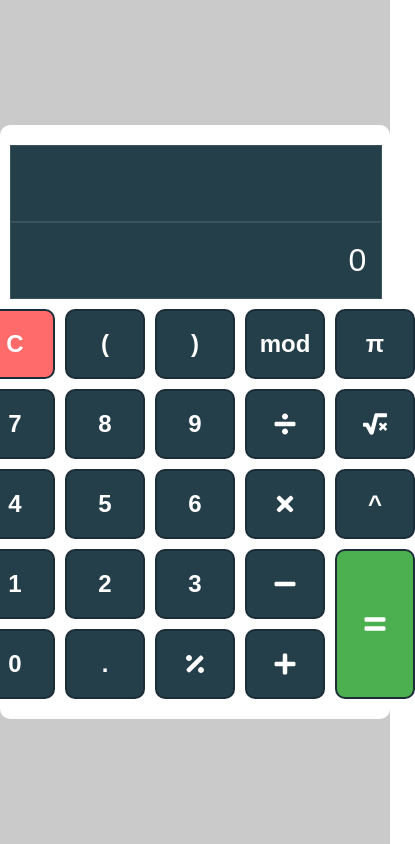
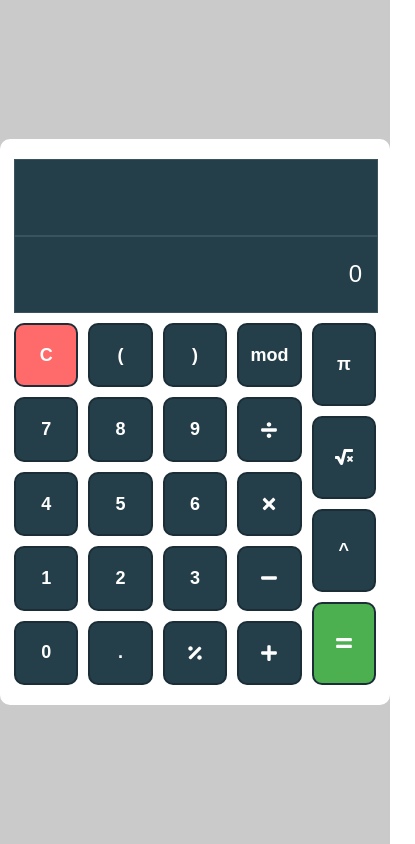
Before and after one commit to michelleGomes85/react-calculator, a React (Create React App) app: page / in a window 390 px wide. Shown: the whole page, 415 px wide, since content can reach past the window. Built offline with nearby package versions, Linux system fonts and the light colour scheme.

Commit message:
adding responsiveness to the calculator

```diff
--- a/src/components/Button/styles.js
+++ b/src/components/Button/styles.js
@@ -1,16 +1,17 @@
 import styled from 'styled-components';
 
 export const ButtonContainer = styled.button`
-
-    width: 80px;
-    height: ${(props) => (props.className === 'button-equals' ? '150px' : '70px')};
+  flex: 1;
+  aspect-ratio: 1 / 1; /* quadrado */
+  min-width: 60px;     /* evita que fiquem pequenos demais */
+  max-width: 100px;
 
   background-color: ${(props) =>
     props.className === 'button-clear'
       ? '#FF6B6B'
       : props.className === 'button-equals'
       ? '#4CAF50'
-            : '#243F4A'}; // Cor padrão
+      : '#243F4A'};
 
   color: #FFFFFF;
   font-size: 24px;
@@ -26,25 +27,14 @@ export const ButtonContainer = styled.button`
   gap: 10px;
 
   &:hover {
-        background-color: ${(props) =>
-            props.className === 'button-clear'
-                ? '#FF4C4C'
-                : props.className === 'button-equals'
-                ? '#45A049'
-                : '#2F4F5E'};
     transform: scale(1.05);
   }
 
   &:active {
-        background-color: ${(props) =>
-
-            props.className === 'button-clear'
-
-                ? '#E53E3E'
-                : props.className === 'button-equals'
-                ? '#3D8B40'
-                : '#1B2E38'};
-
     transform: scale(0.95);
   }
+
+  @media (max-width: 600px) {
+    font-size: 18px;
+  }
 `;
--- a/src/components/Input/styles.js
+++ b/src/components/Input/styles.js
@@ -24,5 +24,9 @@ export const InputContainer = styled.div`
     color: #FFFFFF;
     padding-right: 15px;
     outline: none;
+
+    @media (max-width: 600px) {
+      font-size: 24px;
+    }
   }
 `;
--- a/src/styles.js
+++ b/src/styles.js
@@ -15,10 +15,10 @@ export const ContainerInput = styled.div`
 `
 
 export const ContainerButtons = styled.div`
-    display: flex;
-    gap: 10px;
-    justify-content: center;
-`
+  display: flex;
+  flex-wrap: wrap;
+  gap: 10px;
+`;
 
 export const Content = styled.div`
 
@@ -31,14 +31,17 @@ export const Content = styled.div`
     display: flex;
     flex-direction: column;
     gap: 10px;
-    padding: 20px 10px;
+    padding: 20px 14px;
 `
 
 export const Column = styled.div`
+  display: flex;
+  flex-direction: column;
+  gap: 10px;
+  flex: 1;
 
-    display: flex;
-    flex-direction: column;
-    justify-content: space-between;
-    align-items: center;
-    gap: 10px;
-`
+  @media (max-width: 600px) {
+    flex-direction: row;
+    flex-wrap: wrap;
+  }
+`;
```
Also changed, not shown: 1 other file (tests, documents, lock files or other folders). Lines whose indentation alone changed are shown as unchanged.
